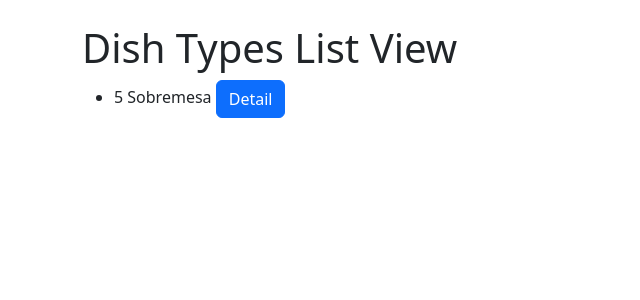
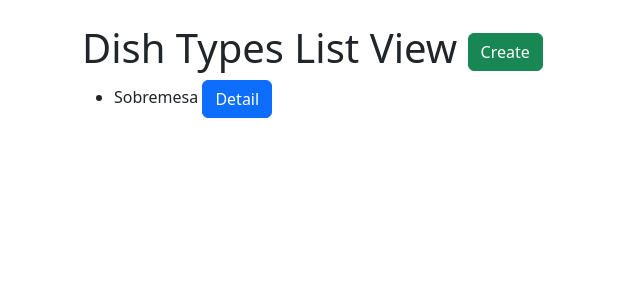
Before and after one commit to EduardoMoen/kitchen-service, a Django app: page /dish-types/ in a window 1280 px wide. Shown: the top 300 px of the page, without its empty margins (0-640 px from the left). Run offline with Django 5.2, Linux system fonts and the light colour scheme; data comes from the database, SQL or seed files in the repository; both versions use the stored data as it was after the commit.

Commit message:
feat: add create button in DyshType list view

```diff
--- a/templates/kitchen/dishtype_list.html
+++ b/templates/kitchen/dishtype_list.html
@@ -3,10 +3,15 @@
 {% block title %}Dish Type{% endblock %}
 
 {% block content %}
-  <h1>Dish Types List View</h1>
-  <ul>
-    {% for dish_type in dishtype_list %}
-      <li>{{ dish_type.id }} {{ dish_type.name }} <a class="btn btn-primary" href="{% url 'kitchen:dish-type-detail' dish_type.id %}">Detail</a></li>
-    {% endfor %}
-  </ul>
+  <h1>Dish Types List View <a class="btn btn-success" href="{% url 'kitchen:dish-type-create' %}">Create</a></h1>
+
+  {% if dishtype_list %}
+    <ul>
+      {% for dish_type in dishtype_list %}
+        <li>{{ dish_type.name }} <a class="btn btn-primary" href="{% url 'kitchen:dish-type-detail' dish_type.id %}">Detail</a></li>
+      {% endfor %}
+    </ul>
+  {% else %}
+    <p>No Dish Types</p>
+  {% endif %}
 {% endblock %}
```
Also changed, not shown: db.sqlite3.
